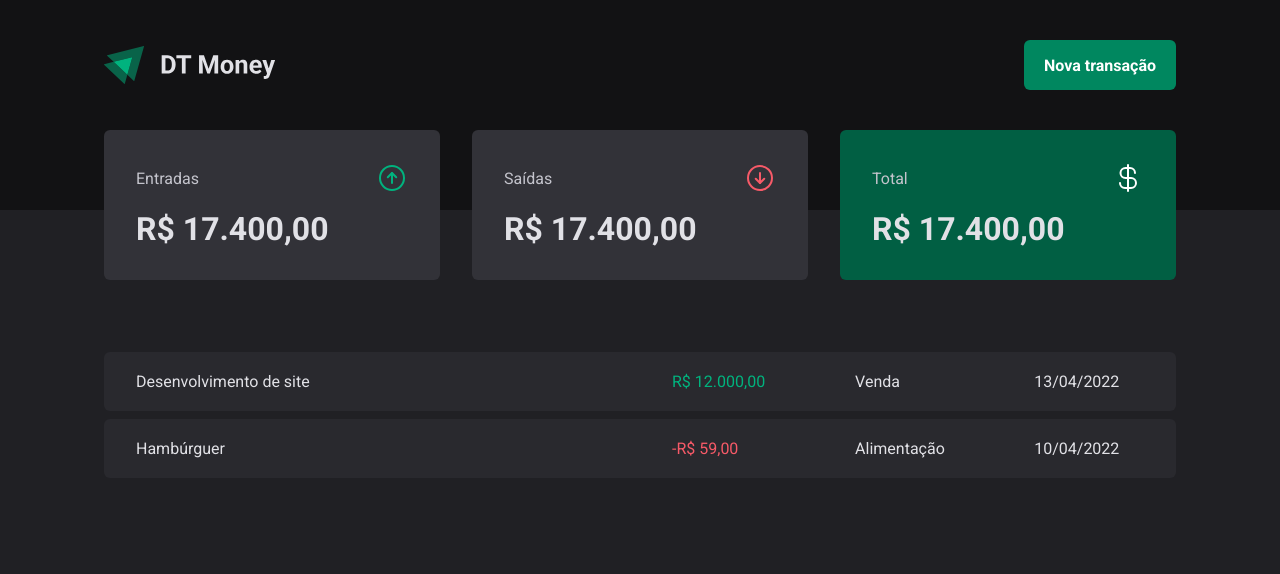
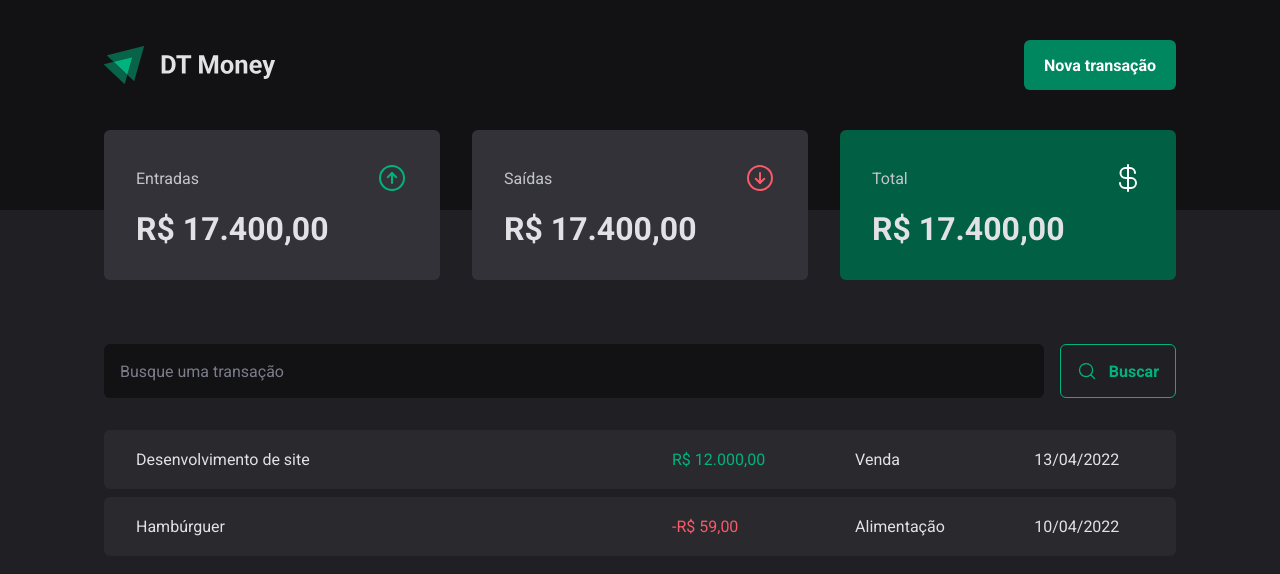
Before and after one commit to clodoaldo-favaro/ignite-03-dt-money, a React (Vite) app: page / in a window 1280 px wide. Shown: the top 574 px of the page. Built offline with nearby package versions, Linux system fonts and the light colour scheme.

Commit message:
feat: barra de pesquisa

```diff
--- /dev/null
+++ b/src/pages/Transactions/components/SearchForm/index.tsx
@@ -0,0 +1,15 @@
+import { MagnifyingGlass } from "phosphor-react";
+import { SearchFormContainer } from "./styles";
+
+export function SearchForm() {
+	return (
+		<SearchFormContainer>
+			<input type="text" placeholder="Busque uma transação" />
+
+			<button type="submit">
+				<MagnifyingGlass size={20} />
+				Buscar
+			</button>
+		</SearchFormContainer>
+	)
+}
--- /dev/null
+++ b/src/pages/Transactions/components/SearchForm/styles.ts
@@ -0,0 +1,40 @@
+import styled from "styled-components";
+
+export const SearchFormContainer = styled.form`
+	display: flex;
+	gap: 1rem;
+
+	input {
+		flex: 1;
+		border-radius: 6px;
+		border: 0;
+		background: ${props => props.theme['gray-900']};
+		color: ${props => props.theme['gray-300']};
+		padding: 1rem;
+
+		&::placeholder {
+			color: ${props => props.theme['gray-500']};
+		}
+	}
+
+	button {
+		display: flex;
+		align-items: center;
+		gap: 0.75rem;
+
+		border: 0;
+		padding: 1rem;
+		background: transparent;
+		border: 1px solid ${props => props.theme['green-300']};
+		color: ${props => props.theme['green-300']};
+		font-weight: bold;
+		border-radius: 6px;
+
+		&:hover {
+			background: ${props => props.theme['green-500']};;
+			border: 1px solid ${props => props.theme['green-500']};
+			color: ${props => props.theme.white};
+			transition: background-color 0.2s, color 0.2s, border-color 0.2s;
+		}
+	}
+`
--- a/src/pages/Transactions/index.tsx
+++ b/src/pages/Transactions/index.tsx
@@ -1,5 +1,6 @@
 import { Header } from "../../components/Header";
 import { Summary } from "../../components/Summary";
+import { SearchForm } from "./components/SearchForm";
 import { TransactionsContainer, TransactionTable, PriceHighlight } from "./styles";
 
 export function Transactions() {
@@ -9,6 +10,7 @@
 			<Summary />
 
 			<TransactionsContainer>
+				<SearchForm />
 				<TransactionTable>
 					<tbody>
 						<tr>
```
